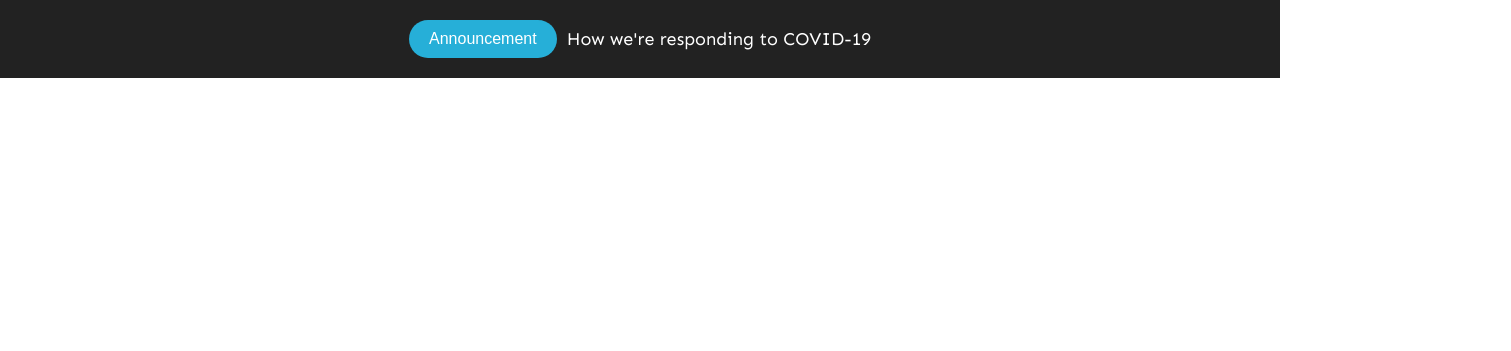
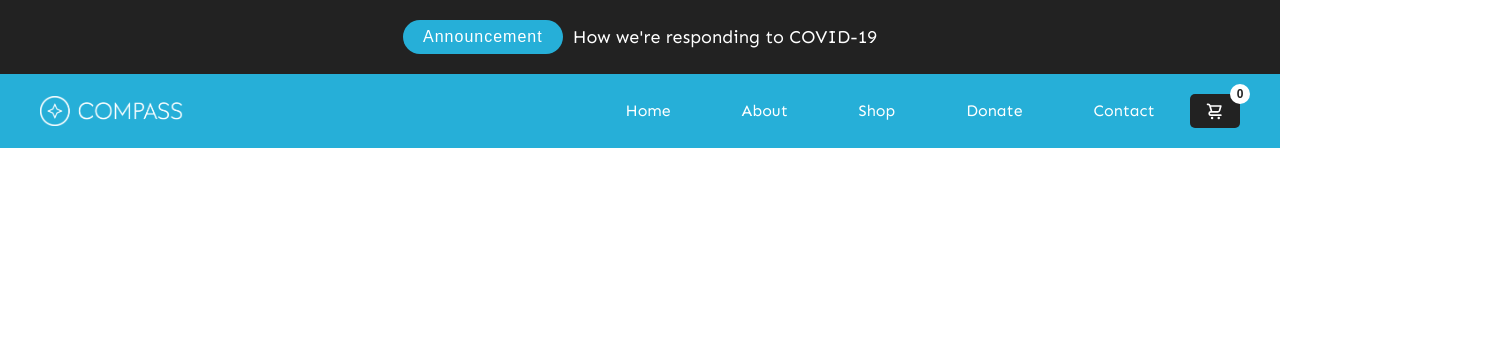
Before and after one commit to RafaelMatta/Compass, a website: page index.html in a window 1280 px wide. Shown: the whole page, 1511 px wide, since content can reach past the window. Drawn offline with Linux system fonts and the light colour scheme.

Commit message:
Estruturando e estilizando a barra de navegação

```diff
--- a/index.html
+++ b/index.html
@@ -10,7 +10,7 @@
 
 <body>
 
-    <nav class="nav">
+    <div class="nav">
         <div class="nav__wpr-u">
             <div class="container">
                 <div class="nav__notification">
@@ -24,17 +24,22 @@
                 <div class="nav__menu">
                     <img src="/assets/logo/logo.png" alt="" class="nav__logo">
                     <ul class="nav__list">
-                        <li class="nav__item nav__link">Home</li>
-                        <li class="nav__item nav__link">About</li>
-                        <li class="nav__item nav__link">Shop</li>
-                        <li class="nav__item nav__link">Donate</li>
-                        <li class="nav__item nav__link">Contact</li>
+                        <li class="nav__item"><a href="#" class="link nav__link">Home</a></li>
+                        <li class="nav__item"><a href="#" class="link nav__link">About</a></li>
+                        <li class="nav__item"><a href="#" class="link nav__link">Shop</a></li>
+                        <li class="nav__item"><a href="#" class="link nav__link">Donate</a></li>
+                        <li class="nav__item"><a href="#" class="link nav__link">Contact</a></li>
                     </ul>
-                    <button class="btn btn--squared btn--dark">cart</button>
+                    <button class="nav__cart btn btn--squared btn--dark">
+                        <svg class="icon nav__icon">
+                            <use xlink:href="/assets/icon/cart.svg#icon-cart"></use>
+                        </svg>
+                        <div class="btn__count">0</div>
+                    </button>
                 </div>
             </div>
         </div>
-    </nav>
+    </div>
     <header class="header"></header>
     <div class="about"></div>
     <div class="statement"></div>
--- a/sass/base/typography/typography.scss
+++ b/sass/base/typography/typography.scss
@@ -3,6 +3,7 @@
 html{
     font-family: 'Sen', sans-serif;
     color: #fff;
+    line-height: 1.5;
 }
 
 .heading{
--- a/sass/module/_module-dir.scss
+++ b/sass/module/_module-dir.scss
@@ -3,3 +3,7 @@
 @import "btn/btn.scss";
 
 @import "nav/nav.scss";
+
+@import "icon/icon.scss";
+
+@import "link/link.scss";
--- a/sass/module/btn/btn.scss
+++ b/sass/module/btn/btn.scss
@@ -2,10 +2,36 @@
     &,
     &::after,
     &::before{
+        position: relative;
         outline: none;
         background-color: transparent;
         border: none;
         color: #fff;
         font-size: 1.6rem;
+        cursor: pointer;
     }
+
+    &__count{
+        position: absolute;
+        right: 0;
+        top: 0;
+        font-weight: 700;
+        height: 2rem;
+        width: 2rem;
+        padding: .25rem;
+        font-size: 1.2rem;
+        border-radius: 50%;
+        background-color: #fff;
+        color: $color-dark-grey-1;
+        transform: translate(50%, -50%);
+    }
+
+    &--squared{
+        border-radius: 5px;
+    }
+
+    &--dark{
+        background-color: $color-dark-grey-1;
+    }
+
 }
--- /dev/null
+++ b/sass/module/icon/icon.scss
@@ -0,0 +1,4 @@
+.icon{
+    fill: #fff;
+    display: block;
+}
--- /dev/null
+++ b/sass/module/link/link.scss
@@ -0,0 +1,8 @@
+.link{
+    &,
+    &:link,
+    &:visited{
+        text-decoration: none;
+        color: #fff;
+    }
+}
--- a/sass/module/nav/nav.scss
+++ b/sass/module/nav/nav.scss
@@ -1,14 +1,17 @@
 .nav{
     width: 100%;
 
+    &__wpr-u,
+    &__wpr-d{
+        padding: 2rem;
+    }
+
     &__wpr-u{
         background-color: $color-dark-grey-1;
-        padding: 2rem;
-        display: flex;
-        justify-content: center;
     }
 
     &__wpr-d{
+        background-color: $color-primary;
 
     }
 
@@ -21,14 +24,17 @@
 
     &__notification{
         gap: 1rem;
-
+        justify-content: center;
     }
 
     &__btn{
+        font-size: 1.6rem;
         border-radius: 50px;
         font-weight: 400;
-        padding: 1rem 2rem;
+        padding: .9rem 2rem;
         background-color: $color-primary;
+        line-height: 1;
+        letter-spacing: .1rem;
     }
 
     &__alert-text{
@@ -36,10 +42,37 @@
     }
 
     &__menu{
+        width: 100%;
+    }
 
+    &__logo{
+        height: 3rem;
+        margin-right: auto;
     }
 
     &__list{
+        justify-content: space-around;
+        width: 50%;
+        list-style: none;
+        font-size: 1.6rem;
+    }
 
+    &__item{
+        padding: .5rem 1rem;
+        border-radius: 5px;
+        transition: all .2s ease;
+    }
+
+    &__item:hover{
+        background-color: $color-dark-grey-1;
+    }
+
+    &__cart{
+        padding: .7rem 1.5rem;
+    }
+
+    &__icon{
+        height: 2rem;
+        width: 2rem;
     }
 }
```
Also changed, not shown: css/style.css.
